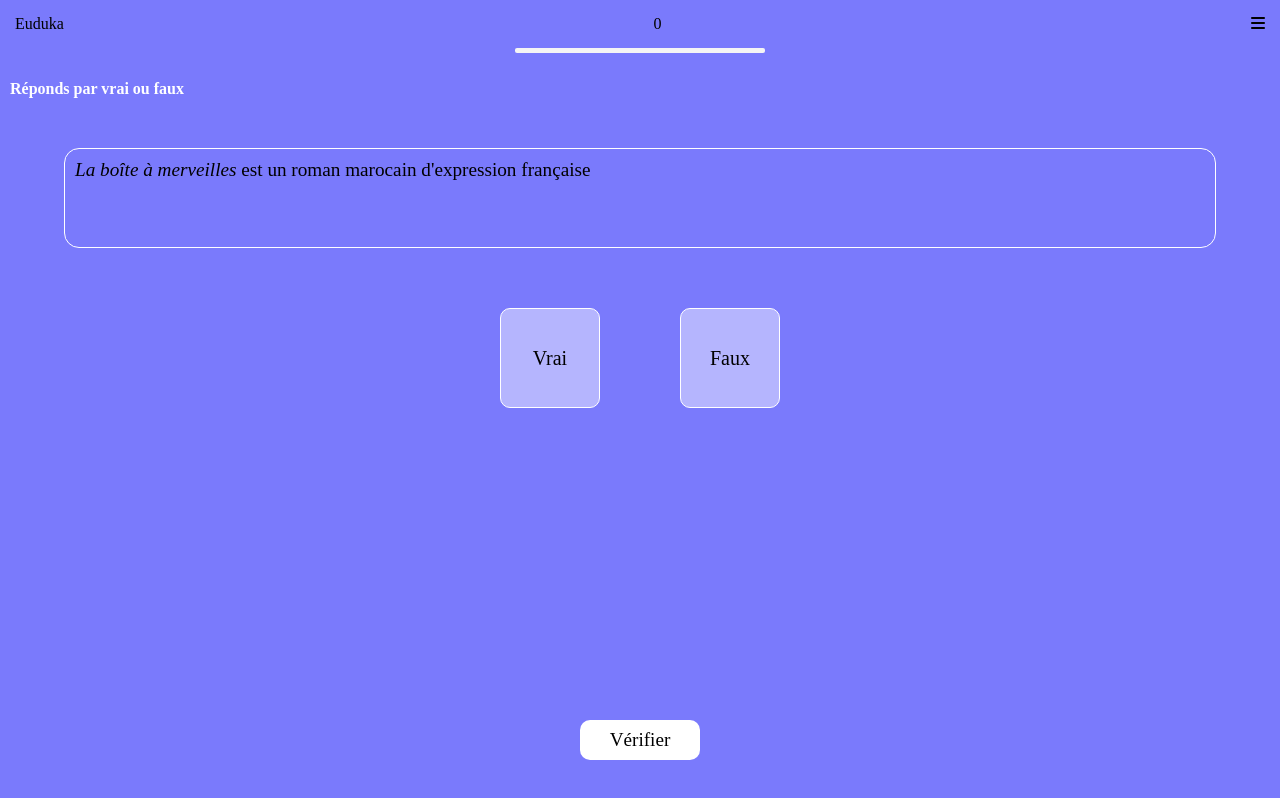
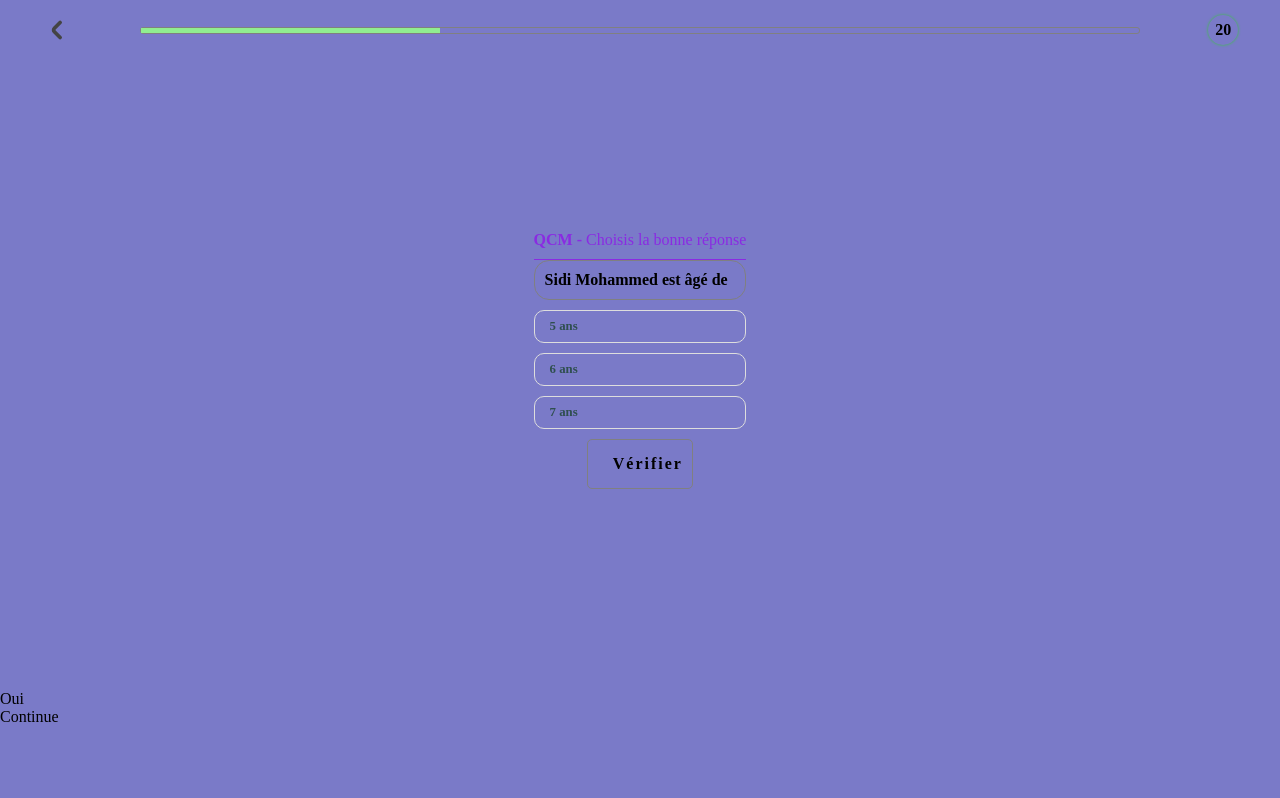
Before and after one commit to MeTesla/arrayFunctions, a plain HTML site: page array/index.html in a window 1280 px wide. Both pictures are taken after a click on the button "Lancer Quiz". Drawn offline with Linux system fonts and the light colour scheme.

Commit message:
En cours de travail sur new UI - 2

```diff
--- a/array/activities/match.js
+++ b/array/activities/match.js
@@ -97,54 +97,9 @@ verifier.addEventListener('click',()=>{
    </div>
 
    <style>
-   .match{
-      width:100%;
-      height: 100%;
-      position: absolute;
-      top: 0;
-      left: 0;
-      background-color: red;
-   }
 
-   .match .app-container{
-      height: 60%;
-      width: 90%;
-      margin: 20px auto;
-      display: flex;
-      justify-content: space-between
-   }
-
-   .app-container .col1, .app-container .col2{
-      width: 48%;
-      height: 60vh;
-      display: flex;
-      flex-direction: column;
-      justify-content: space-evenly;
-      align-items: center;
-      gap: 10px;
-      border: 1px solid white;
-      border-radius: 10px;
-   }
-
-   .col1 .mot, .col2 .syn{
-      width: 70%;
-      height: 40px;
-      color: dimgray;
-      background-color : white ;
-      font-size: 1rem;
-      font-weight: bold;
-      border-radius: 10px;
-      display: flex; justify-content: center; align-items: center;
-      transition: scale 0.3s linear;
-   }
-
-   .mot:active, .syn:active{
-   transform: scale(0.97)
-   }
-   .disactive{
-      opacity: 0.5;
-   }
-   </style>`
+   </style>
+   `
       return html
    }
 }
--- a/array/activities/ordreP.js
+++ b/array/activities/ordreP.js
@@ -71,58 +71,7 @@ verifier.addEventListener('click',()=>{
   <div class="verifier flx">Verifier</div>
 </div>
 <style>
-*{margin: 0 ; padding:0; box-sizing: border-box;}
 
-:root{
---pr: white;
---secc:#D8D6BD;
---sec:#6F6F6F;
---secf:#2C2C2C;
---comp:#E89332;
---correct: rgb(80 199 86);
---incorrect: rgb(255, 86, 94);
-}
-
-.ordre-p .score{
-height: 70px;
-width: 70px;
-line-height: 70px;
-text-align: center;
-margin: 15px auto;
-border: 3px solid white;
-border-radius: 50%;
-box-sizing: content-box;
-font-size: 35px;
-}
-
-.ordre-p .recepteur, .ordre-p .emetteur{
-  height:25vh;
-  overflow-Y: auto;
-  width: 85vw;
-  border: 1px solid white;
-  border-radius: 20px;
-  margin: 10px auto;
-  padding: 10px;
-  bbackground-color: rgba(255, 255, 255, 0.425);
-}
-
-.ordre-p .emetteur span, .ordre-p .recepteur span{
-display: inline-block;
-padding: 5px 10px;
-text-align: center;
-font-size: 16px;
-margin: 3px;
-border-radius: 8px;
-background-color: var(--pr);
-color: var(--secf);
-font-weight :500 ;
-/*cursor: pointer; cree prob dans mobile*/
-user-select: none;
-}
-
-.emetteur span:active, .recepteur span:active{
-transform: scale(.95);
-}
 </style>`
  return html
 }
--- a/array/activities/qcm.js
+++ b/array/activities/qcm.js
@@ -46,16 +46,47 @@ verifier.addEventListener('click',()=>{
   }
 })
  function code(){
-  const html=`<div class="qcm-container">
-   <h2 class="consigne">Choisis la bonne réponse </h2>
-   <div class="question"></div>
-   <div class="c1 choix"></div>
-   <div class="c2 choix"></div>
-   <div class="c3 choix"></div>
-   <div class="footer flx">
-    <div class="verifier flx">Vérifier</div>
-  </div>
-  </div>`
+  const html=`
+  <div class="qcm-container">
+      <div class="consigne"><span style="font-weight:bold">QCM - </span> Choisis la bonne réponse </div>
+
+      <div class="question">
+        Quel était l'âge de Sidi Mohammed dans le roman La boîte à merveilles ?
+      </div>
+
+      <div class="choix-container">
+        <div class="choix c1">Six ans</div>
+        <div class="choix c2">Sept ans</div>
+        <div class="choix c3">Huit ans  </div>
+      </div>
+
+      <div class="verifier">Vérifier </div>
+    </div>
+
+  <style>
+  .question{
+  flex-basis: 20%;
+  padding: 10px;
+  font-weight: bold;
+  border: 1px solid gray;
+  border-radius: 15px;
+}
+
+.choix-container {
+ width : 100%;
+}
+.choix{
+  color: darkslategray;
+  border: 1px solid #ddd;
+  width: 100%;
+  padding: 8px 15px;
+  margin: 10px auto;
+  border-radius: 10px;
+  font-size: 0.8rem;
+  font-weight: bold;
+  transition: .2s;
+}
+</style>`
 
   return html
     }
--- a/array/activities/style.css
+++ /dev/null
@@ -1,3 +0,0 @@
-body{
-  margin-top: 40px;
-}
--- a/array/index.html
+++ b/array/index.html
@@ -5,6 +5,7 @@
   <meta charset="UTF-8">
   <meta name="viewport" content="width=device-width, initial-scale=1">
   <link rel="stylesheet" href="https://cdnjs.cloudflare.com/ajax/libs/font-awesome/6.5.2/css/all.min.css" integrity="sha512-SnH5WK+bZxgPHs44uWIX+LLJAJ9/2PkPKZ5QiAj6Ta86w+fsb2TkcmfRyVX3pBnMFcV7oQPJkl9QevSCWr3W6A==" crossorigin="anonymous" referrerpolicy="no-referrer" />
+  <link rel="stylesheet" href="./style.css" type="text/css" media="all" />
   <title>Lancer Quiz</title>
 </head>
 
@@ -12,25 +13,15 @@
 <button id="btn">Lancer Quiz</button>
 <a class= "aaa" href="./bam/bam.html">aller</a>
 
-<script
-type="module" src="main.js"></script>
+<script type="module" src="main.js"></script>
 
 <style>
-*{margin: 0; padding: 0; box-sizing: border-box;}
-
-body{
-  position: relative;
-}
-  button{
+ button{
     padding: 10px 15px;
     display: block;
     margin: 100px auto;
   }
-  .qz-container{
-    position: fixed; top:0;
-    width: 100vw; height: 100vh;
-    background-color: rgb(122, 122, 252) ;
-  }
+
   .aaa{
    display :block;
    text-align :center ;
--- a/array/main.js
+++ b/array/main.js
@@ -61,8 +61,10 @@ btn.onclick= function(){
     let mainFeed='a'
 
     // Create array of All activities
+    for(let i=0; i<qcmLength; i++){allQst.push(()=>qcm(container, i, mainFeed))}
+
+   /*
    for(let i=0; i<vfLength; i++){allQst.push(()=>vf(container, i,mainFeed, vfQuestions))}
-   /* for(let i=0; i<qcmLength; i++){allQst.push(()=>qcm(container, i, mainFeed)}
     for(let i=0; i<phrasesLength; i++){allQst.push(()=>ordreP(container, i,mainFeed))}
     for(let i=0; i<matchLength; i++){allQst.push(()=>match(container, mainFeed))}
     */
@@ -97,17 +99,17 @@ btn.onclick= function(){
   }
 
   function html(){
-    const code = `<div class="nav">
-      <div class="entete">
-        <div class="logo">Euduka</div>
-        <div class="index">0</div>
-        <div class="menu"><i class="fa fa-bars" aria-hidden="true"></i></div>
+    const code = `<div class="header">
+  <div class="status">
+    <img src="./activities/img/previous.svg" alt="">
+    <div class="progress">
+      <div class="my-progress"> </div>
+    </div>
+    <div class="score">
+      <div class="my-score"> 20</div>
      </div>
 
-       <div class="progress-container">
-         <div class="progress">   </div>
   </div>
-
 </div>
      <div class="container"> </div>
 
@@ -117,132 +119,60 @@ btn.onclick= function(){
      </div>
 
   <style>
-   .nav{
-  height: 60px;
-  background-color: rgb(122, 122, 252);
-  padding: 15px;
-  }
-  .entete{
-  display:flex; justify-content: space-between; align-items: center;
-  }
-  .progress-container{
-  position: relative;
-  width: 250px;
-  height: 5px;
-  background-color: whitesmoke;
-  border-radius: 2px;
-  margin: 15px auto;
-
-  }
-  .progress{
-  position: absolute;
-  height: 100%;
-  top: 0; left: 0;
-  background-color: green;
-  transition: width 0.4s ease;
+   .header {
+    padding: 10px 0 0;
+    display: flex;
+    flex-direction: column;
+    justify-content: space-evenly;
   }
 
-  .container{
-  flex:1;
-  background-color: rgb(122, 122, 252);;
-  position: relative;
-  }
-  .qcm, .vf, .ordre-p, .match{
-  position: absolute;
-  height: 100%; width: 100%;
-  animation : anime 2s ease;
-  }
-  @keyframes anime {
-  from{opacity: 0}
-  to{opacity: 1}
+  .hm{
+    display: flex;
+    justify-content: space-between;
+    padding: 5px 10px;
   }
 
-  .consigne{
-      font-size: 1rem;
-      margin: 10px  0 40px;
-      padding: 10px ;
-      color:white ;
-  }
-  .question{
-  height: 100px; width: 90vw;
-  border: 1px solid white;
-  border-radius: 15px;
-  padding: 10px;
-  font-size: 1.2rem;
-  margin :auto;
+  .header img{
+    width: 30px;
   }
 
-  .choix{
-  height: 35px;
-  width: 80%;
-  line-height: 35px;
-  background-color: rgba(255, 255, 255, 0.425);
-  border-radius: 20px;
-  padding-left: 15px;
-  margin: 20px auto;
-  transition: all 0.2s linear;
+  .status{
+    display: flex;
+    justify-content: space-around;
+    gap: 15px;
+    align-items: center;
+    min-height: 40px;
+    margin-top: 0px;
+    padding: 0 15px;
+  }
+  .status .previous {border: 1px solid}
+  .status .previous img{
+    width: 25px;
+  }
+  .score .my-score{
+    width: 30px; height: 30px;
+    box-shadow: 0 0 3px limegreen;
+    border-radius: 15px;
+    line-height: 30px;
+    text-align: center;
+    font-weight: bold;
+  }
+  .texte span{
+    margin-bottom: -5px;
   }
 
-  .c1 {
-    margin-top: 50px;
+  .status .progress{
+    position: relative;
+    width: 80%;
+    height: 7px;
+    border: 1px solid gray;
+    border-radius: 3px;
   }
 
-  .vrai-faux.selected, .choix.selected{
-  background-color: yellow;
-  }
-  .vrai-faux{
-  width: 100px;
-  height: 100px;
-  background-color: rgba(255, 255, 255, 0.438);
-  border: 1px solid white;
-  border-radius: 10px;
-  margin: 60px 40px;
-  font-size: 20px;
-  }
-  .footer{
-  height: 10vh;
-  width: 100%;
-  bbackground-color: yellow;
-  position: fixed;
-  bottom: 30px;
-  }
-  .verifier{
-  width: 120px;
-  height: 40px;
-  background-color:white ;
-  font-size: 1.2rem;
-  border-radius: 10px;
-  margin-top: 20px;
-  }
-  .flx{
-  display:flex; justify-content: center; align-items: center;
-  }
-
-  .feed{
-  height: 130px;
-  width: 100%;
-  position:absolute;
-  bottom: -130px;
-  display: flex; flex-direction: column;
-  justify-content: space-evenly;align-items:center;
-  background-color: #0288D1 ;
-  transition: all 0.3s ease-out;
-  }
-  .feed .msg{
-  font-size: 1.8rem;
-  color: white;
-  }
-  .feed .continue{
-  padding: 10px 30px;
-  text-align: center;
-
-  border: 1px solid white;
-  color: white;
-  border-radius: 3px;
-  }
-  .feed .continue:active{
-  transform-origin: top left;
-  scale: 0.98;
+  .progress .my-progress{
+    position : absolute;
+    height: 100%; width: 30%;
+    background-color: lightgreen;
   }
   </style>`
     return code
--- /dev/null
+++ b/array/style.css
@@ -0,0 +1,102 @@
+  *{
+    margin:0; padding: 0; box-sizing: border-box;
+  }
+
+  body {
+  position: relative;
+  }
+
+  .qz-container{
+    position: fixed; top:0;
+    width: 100vw; height: 100vh;
+    background-color: rgb(122, 122,200) ;
+  }
+
+ .header {
+    padding: 10px 0 0;
+    display: flex;
+    flex-direction: column;
+    justify-content: space-evenly;
+  }
+
+  .hm{
+    display: flex;
+    justify-content: space-between;
+    padding: 5px 10px;
+  }
+
+  .header img{
+    width: 30px;
+  }
+
+  .status{
+    display: flex;
+    justify-content: space-around;
+    gap: 15px;
+    align-items: center;
+    min-height: 40px;
+    margin-top: 0px;
+    padding: 0 15px;
+  }
+  .status .previous {border: 1px solid}
+  .status .previous img{
+    width: 25px;
+  }
+  .score .my-score{
+    width: 30px; height: 30px;
+    box-shadow: 0 0 3px limegreen;
+    border-radius: 15px;
+    line-height: 30px;
+    text-align: center;
+    font-weight: bold;
+  }
+  .texte span{
+    margin-bottom: -5px;
+  }
+
+  .status .progress{
+    position: relative;
+    width: 80%;
+    height: 7px;
+    border: 1px solid gray;
+    border-radius: 3px;
+  }
+
+  .progress .my-progress{
+    position : absolute;
+    height: 100%; width: 30%;
+    background-color: lightgreen;
+  }
+
+  .container{
+    height: 80vh;
+    display: flex;
+    justify-content: space-around;
+    align-items: center;
+    flex-direction: column;
+    padding: 10px 10px 30px;
+  }
+
+.consigne {
+  padding-bottom: 10px;
+  margin-right: auto;
+  color: blueviolet;
+  width: 100%;
+  border-bottom: 1px solid ;
+}
+
+.verifier {
+  width: 50%;
+  text-align: center;
+  border: 1px solid gray;
+  border-radius: 5px;
+  padding: 15px 25px;
+  font-weight: 700;
+  letter-spacing: 2px;
+  margin: auto;
+  transition: transform .3s ease;
+}
+
+.verifier:active {
+  transform: scale(.95);
+}
```
Also changed, not shown: squeleton/matching.html (+1 -9 lines), squeleton/qcm.html (+0 -1 lines), array/activities/img/home.svg (added), array/activities/img/menu.svg (added), array/activities/img/previous.svg (added). Lines whose indentation alone changed are shown as unchanged.
